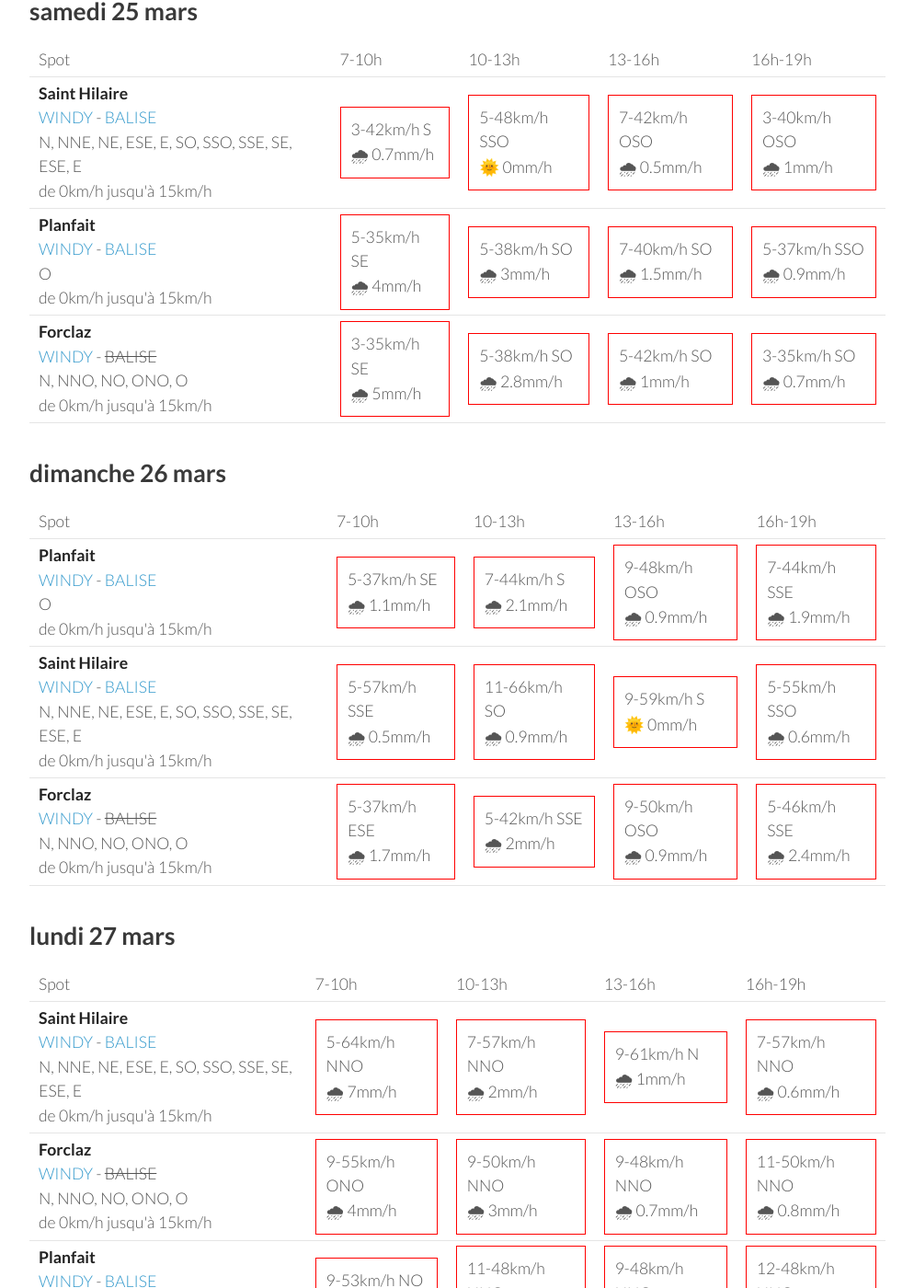
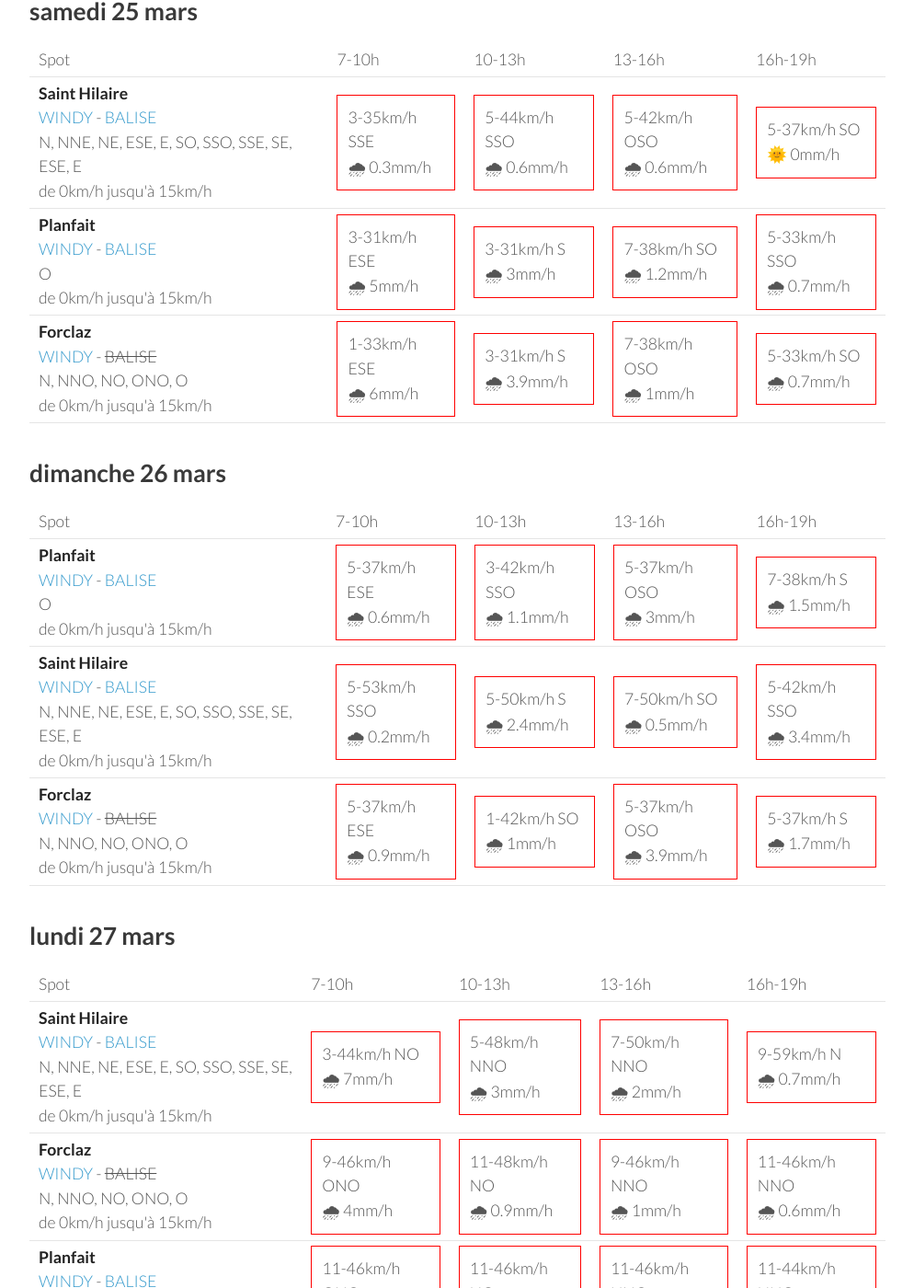
Before and after one commit to parapente-dans-le-nord/parapente-dans-le-nord.github.io, a Jekyll site: the page built from alpes_nord.markdown, in a window 1280 px wide and 1400 px high, scrolled down 1288 px. Shown: the whole window at 92% size, without its empty margins (26-1020 px from the left). Built offline with Jekyll 4.4.1, drawn with Linux system fonts in a browser that asks for light colours; some of the changed text lies outside the part shown.

Commit message:
update index.markdown

```diff
--- a/alpes_nord.markdown
+++ b/alpes_nord.markdown
@@ -116,30 +116,30 @@ page mise à jour le jeudi 23 mars 06:26
 <tr>
         <td><strong>Saint Hilaire</strong><br><a href="https://windy.com/45.307/5.888?45.087,5.889,9,m:eUFagkX">WINDY</a> - <span class=""><a href="http://www.balisemeteo.com/balise.php?idBalise=61">BALISE</a> </span><br> <span class="vent-favorable">N, NNE, NE, ESE, E, SO, SSO, SSE, SE, ESE, E</span><br><span class="force-vent">de 0km/h jusqu'à 15km/h</span> </td>
 
-            <td><div class="not-flyable"><p>3-42km/h S</p><p>🌧 0.7mm/h</p></div></td>
-            <td><div class="not-flyable"><p>5-48km/h SSO</p><p>🌞 0mm/h</p></div></td>
-            <td><div class="not-flyable"><p>7-42km/h OSO</p><p>🌧 0.5mm/h</p></div></td>
-            <td><div class="not-flyable"><p>3-40km/h OSO</p><p>🌧 1mm/h</p></div></td>
+            <td><div class="not-flyable"><p>3-35km/h SSE</p><p>🌧 0.3mm/h</p></div></td>
+            <td><div class="not-flyable"><p>5-44km/h SSO</p><p>🌧 0.6mm/h</p></div></td>
+            <td><div class="not-flyable"><p>5-42km/h OSO</p><p>🌧 0.6mm/h</p></div></td>
+            <td><div class="not-flyable"><p>5-37km/h SO</p><p>🌞 0mm/h</p></div></td>
 
 
     </tr>
 <tr>
         <td><strong>Planfait</strong><br><a href="https://windy.com/45.853/6.223?45.415,6.223,8">WINDY</a> - <span class=""><a href="https://www.openwindmap.org/PP496">BALISE</a> </span><br> <span class="vent-favorable">O</span><br><span class="force-vent">de 0km/h jusqu'à 15km/h</span> </td>
 
-            <td><div class="not-flyable"><p>5-35km/h SE</p><p>🌧 4mm/h</p></div></td>
-            <td><div class="not-flyable"><p>5-38km/h SO</p><p>🌧 3mm/h</p></div></td>
-            <td><div class="not-flyable"><p>7-40km/h SO</p><p>🌧 1.5mm/h</p></div></td>
-            <td><div class="not-flyable"><p>5-37km/h SSO</p><p>🌧 0.9mm/h</p></div></td>
+            <td><div class="not-flyable"><p>3-31km/h ESE</p><p>🌧 5mm/h</p></div></td>
+            <td><div class="not-flyable"><p>3-31km/h S</p><p>🌧 3mm/h</p></div></td>
+            <td><div class="not-flyable"><p>7-38km/h SO</p><p>🌧 1.2mm/h</p></div></td>
+            <td><div class="not-flyable"><p>5-33km/h SSO</p><p>🌧 0.7mm/h</p></div></td>
 
 
     </tr>
 <tr>
         <td><strong>Forclaz</strong><br><a href="https://windy.com/45.814/6.247?45.375,6.246,8,m:eVwaglz">WINDY</a> - <span class="no-balise"> BALISE </span><br> <span class="vent-favorable">N, NNO, NO, ONO, O</span><br><span class="force-vent">de 0km/h jusqu'à 15km/h</span> </td>
 
-            <td><div class="not-flyable"><p>3-35km/h SE</p><p>🌧 5mm/h</p></div></td>
-            <td><div class="not-flyable"><p>5-38km/h SO</p><p>🌧 2.8mm/h</p></div></td>
-            <td><div class="not-flyable"><p>5-42km/h SO</p><p>🌧 1mm/h</p></div></td>
-            <td><div class="not-flyable"><p>3-35km/h SO</p><p>🌧 0.7mm/h</p></div></td>
+            <td><div class="not-flyable"><p>1-33km/h ESE</p><p>🌧 6mm/h</p></div></td>
+            <td><div class="not-flyable"><p>3-31km/h S</p><p>🌧 3.9mm/h</p></div></td>
+            <td><div class="not-flyable"><p>7-38km/h OSO</p><p>🌧 1mm/h</p></div></td>
+            <td><div class="not-flyable"><p>5-33km/h SO</p><p>🌧 0.7mm/h</p></div></td>
 
 
     </tr>
@@ -162,30 +162,30 @@ page mise à jour le jeudi 23 mars 06:26
 <tr>
         <td><strong>Planfait</strong><br><a href="https://windy.com/45.853/6.223?45.415,6.223,8">WINDY</a> - <span class=""><a href="https://www.openwindmap.org/PP496">BALISE</a> </span><br> <span class="vent-favorable">O</span><br><span class="force-vent">de 0km/h jusqu'à 15km/h</span> </td>
 
-            <td><div class="not-flyable"><p>5-37km/h SE</p><p>🌧 1.1mm/h</p></div></td>
-            <td><div class="not-flyable"><p>7-44km/h S</p><p>🌧 2.1mm/h</p></div></td>
-            <td><div class="not-flyable"><p>9-48km/h OSO</p><p>🌧 0.9mm/h</p></div></td>
-            <td><div class="not-flyable"><p>7-44km/h SSE</p><p>🌧 1.9mm/h</p></div></td>
+            <td><div class="not-flyable"><p>5-37km/h ESE</p><p>🌧 0.6mm/h</p></div></td>
+            <td><div class="not-flyable"><p>3-42km/h SSO</p><p>🌧 1.1mm/h</p></div></td>
+            <td><div class="not-flyable"><p>5-37km/h OSO</p><p>🌧 3mm/h</p></div></td>
+            <td><div class="not-flyable"><p>7-38km/h S</p><p>🌧 1.5mm/h</p></div></td>
 
 
     </tr>
 <tr>
         <td><strong>Saint Hilaire</strong><br><a href="https://windy.com/45.307/5.888?45.087,5.889,9,m:eUFagkX">WINDY</a> - <span class=""><a href="http://www.balisemeteo.com/balise.php?idBalise=61">BALISE</a> </span><br> <span class="vent-favorable">N, NNE, NE, ESE, E, SO, SSO, SSE, SE, ESE, E</span><br><span class="force-vent">de 0km/h jusqu'à 15km/h</span> </td>
 
-            <td><div class="not-flyable"><p>5-57km/h SSE</p><p>🌧 0.5mm/h</p></div></td>
-            <td><div class="not-flyable"><p>11-66km/h SO</p><p>🌧 0.9mm/h</p></div></td>
-            <td><div class="not-flyable"><p>9-59km/h S</p><p>🌞 0mm/h</p></div></td>
-            <td><div class="not-flyable"><p>5-55km/h SSO</p><p>🌧 0.6mm/h</p></div></td>
+            <td><div class="not-flyable"><p>5-53km/h SSO</p><p>🌧 0.2mm/h</p></div></td>
+            <td><div class="not-flyable"><p>5-50km/h S</p><p>🌧 2.4mm/h</p></div></td>
+            <td><div class="not-flyable"><p>7-50km/h SO</p><p>🌧 0.5mm/h</p></div></td>
+            <td><div class="not-flyable"><p>5-42km/h SSO</p><p>🌧 3.4mm/h</p></div></td>
 
 
     </tr>
 <tr>
         <td><strong>Forclaz</strong><br><a href="https://windy.com/45.814/6.247?45.375,6.246,8,m:eVwaglz">WINDY</a> - <span class="no-balise"> BALISE </span><br> <span class="vent-favorable">N, NNO, NO, ONO, O</span><br><span class="force-vent">de 0km/h jusqu'à 15km/h</span> </td>
 
-            <td><div class="not-flyable"><p>5-37km/h ESE</p><p>🌧 1.7mm/h</p></div></td>
-            <td><div class="not-flyable"><p>5-42km/h SSE</p><p>🌧 2mm/h</p></div></td>
-            <td><div class="not-flyable"><p>9-50km/h OSO</p><p>🌧 0.9mm/h</p></div></td>
-            <td><div class="not-flyable"><p>5-46km/h SSE</p><p>🌧 2.4mm/h</p></div></td>
+            <td><div class="not-flyable"><p>5-37km/h ESE</p><p>🌧 0.9mm/h</p></div></td>
+            <td><div class="not-flyable"><p>1-42km/h SO</p><p>🌧 1mm/h</p></div></td>
+            <td><div class="not-flyable"><p>5-37km/h OSO</p><p>🌧 3.9mm/h</p></div></td>
+            <td><div class="not-flyable"><p>5-37km/h S</p><p>🌧 1.7mm/h</p></div></td>
 
 
     </tr>
@@ -208,30 +208,30 @@ page mise à jour le jeudi 23 mars 06:26
 <tr>
         <td><strong>Saint Hilaire</strong><br><a href="https://windy.com/45.307/5.888?45.087,5.889,9,m:eUFagkX">WINDY</a> - <span class=""><a href="http://www.balisemeteo.com/balise.php?idBalise=61">BALISE</a> </span><br> <span class="vent-favorable">N, NNE, NE, ESE, E, SO, SSO, SSE, SE, ESE, E</span><br><span class="force-vent">de 0km/h jusqu'à 15km/h</span> </td>
 
-            <td><div class="not-flyable"><p>5-64km/h NNO</p><p>🌧 7mm/h</p></div></td>
-            <td><div class="not-flyable"><p>7-57km/h NNO</p><p>🌧 2mm/h</p></div></td>
-            <td><div class="not-flyable"><p>9-61km/h N</p><p>🌧 1mm/h</p></div></td>
-            <td><div class="not-flyable"><p>7-57km/h NNO</p><p>🌧 0.6mm/h</p></div></td>
+            <td><div class="not-flyable"><p>3-44km/h NO</p><p>🌧 7mm/h</p></div></td>
+            <td><div class="not-flyable"><p>5-48km/h NNO</p><p>🌧 3mm/h</p></div></td>
+            <td><div class="not-flyable"><p>7-50km/h NNO</p><p>🌧 2mm/h</p></div></td>
+            <td><div class="not-flyable"><p>9-59km/h N</p><p>🌧 0.7mm/h</p></div></td>
 
 
     </tr>
 <tr>
         <td><strong>Forclaz</strong><br><a href="https://windy.com/45.814/6.247?45.375,6.246,8,m:eVwaglz">WINDY</a> - <span class="no-balise"> BALISE </span><br> <span class="vent-favorable">N, NNO, NO, ONO, O</span><br><span class="force-vent">de 0km/h jusqu'à 15km/h</span> </td>
 
-            <td><div class="not-flyable"><p>9-55km/h ONO</p><p>🌧 4mm/h</p></div></td>
-            <td><div class="not-flyable"><p>9-50km/h NNO</p><p>🌧 3mm/h</p></div></td>
-            <td><div class="not-flyable"><p>9-48km/h NNO</p><p>🌧 0.7mm/h</p></div></td>
-            <td><div class="not-flyable"><p>11-50km/h NNO</p><p>🌧 0.8mm/h</p></div></td>
+            <td><div class="not-flyable"><p>9-46km/h ONO</p><p>🌧 4mm/h</p></div></td>
+            <td><div class="not-flyable"><p>11-48km/h NO</p><p>🌧 0.9mm/h</p></div></td>
+            <td><div class="not-flyable"><p>9-46km/h NNO</p><p>🌧 1mm/h</p></div></td>
+            <td><div class="not-flyable"><p>11-46km/h NNO</p><p>🌧 0.6mm/h</p></div></td>
 
 
     </tr>
 <tr>
         <td><strong>Planfait</strong><br><a href="https://windy.com/45.853/6.223?45.415,6.223,8">WINDY</a> - <span class=""><a href="https://www.openwindmap.org/PP496">BALISE</a> </span><br> <span class="vent-favorable">O</span><br><span class="force-vent">de 0km/h jusqu'à 15km/h</span> </td>
 
-            <td><div class="not-flyable"><p>9-53km/h NO</p><p>🌧 3mm/h</p></div></td>
-            <td><div class="not-flyable"><p>11-48km/h NNO</p><p>🌧 3mm/h</p></div></td>
-            <td><div class="not-flyable"><p>9-48km/h NNO</p><p>🌧 0.6mm/h</p></div></td>
-            <td><div class="not-flyable"><p>12-48km/h NNO</p><p>🌧 0.7mm/h</p></div></td>
+            <td><div class="not-flyable"><p>11-46km/h ONO</p><p>🌧 3mm/h</p></div></td>
+            <td><div class="not-flyable"><p>11-46km/h NO</p><p>🌧 0.8mm/h</p></div></td>
+            <td><div class="not-flyable"><p>11-46km/h NNO</p><p>🌧 1mm/h</p></div></td>
+            <td><div class="not-flyable"><p>11-44km/h NNO</p><p>🌧 0.6mm/h</p></div></td>
 
 
     </tr>
@@ -239,3 +239,49 @@ page mise à jour le jeudi 23 mars 06:26
 </tbody>
 </table>
 {:/}
+## mardi 28 mars
+
+{::nomarkdown}
+<table>
+  <tbody>
+    <tr>
+      <td>Spot</td>
+      <td>7-10h</td>
+      <td>10-13h</td>
+      <td>13-16h</td>
+      <td>16h-19h</td>
+    </tr>
+<tr>
+        <td><strong>Planfait</strong><br><a href="https://windy.com/45.853/6.223?45.415,6.223,8">WINDY</a> - <span class=""><a href="https://www.openwindmap.org/PP496">BALISE</a> </span><br> <span class="vent-favorable">O</span><br><span class="force-vent">de 0km/h jusqu'à 15km/h</span> </td>
+
+            <td><div class="not-flyable"><p>5-25km/h E</p><p>🌞 0mm/h</p></div></td>
+            <td><div class="not-flyable"><p>1-25km/h ONO</p><p>🌞 0mm/h</p></div></td>
+            <td><div class="not-flyable"><p>1-18km/h O</p><p>🌞 0mm/h</p></div></td>
+            <td><div class="not-flyable"><p>1-16km/h S</p><p>🌞 0mm/h</p></div></td>
+
+
+    </tr>
+<tr>
+        <td><strong>Saint Hilaire</strong><br><a href="https://windy.com/45.307/5.888?45.087,5.889,9,m:eUFagkX">WINDY</a> - <span class=""><a href="http://www.balisemeteo.com/balise.php?idBalise=61">BALISE</a> </span><br> <span class="vent-favorable">N, NNE, NE, ESE, E, SO, SSO, SSE, SE, ESE, E</span><br><span class="force-vent">de 0km/h jusqu'à 15km/h</span> </td>
+
+            <td><div class="not-flyable"><p>3-44km/h E</p><p>🌞 0mm/h</p></div></td>
+            <td><div class="not-flyable"><p>3-38km/h NNO</p><p>🌞 0mm/h</p></div></td>
+            <td><div class="not-flyable"><p>1-25km/h ONO</p><p>🌞 0mm/h</p></div></td>
+            <td><div class="not-flyable"><p>3-18km/h SO</p><p>🌞 0mm/h</p></div></td>
+
+
+    </tr>
+<tr>
+        <td><strong>Forclaz</strong><br><a href="https://windy.com/45.814/6.247?45.375,6.246,8,m:eVwaglz">WINDY</a> - <span class="no-balise"> BALISE </span><br> <span class="vent-favorable">N, NNO, NO, ONO, O</span><br><span class="force-vent">de 0km/h jusqu'à 15km/h</span> </td>
+
+            <td><div class="not-flyable"><p>5-24km/h ESE</p><p>🌞 0mm/h</p></div></td>
+            <td><div class="not-flyable"><p>1-24km/h OSO</p><p>🌞 0mm/h</p></div></td>
+            <td><div class="not-flyable"><p>1-16km/h OSO</p><p>🌞 0mm/h</p></div></td>
+            <td><div class="not-flyable"><p>1-14km/h SE</p><p>🌞 0mm/h</p></div></td>
+
+
+    </tr>
+
+</tbody>
+</table>
+{:/}
```
Also changed, not shown: other parts of alpes_nord.markdown (+1 -1 lines).
